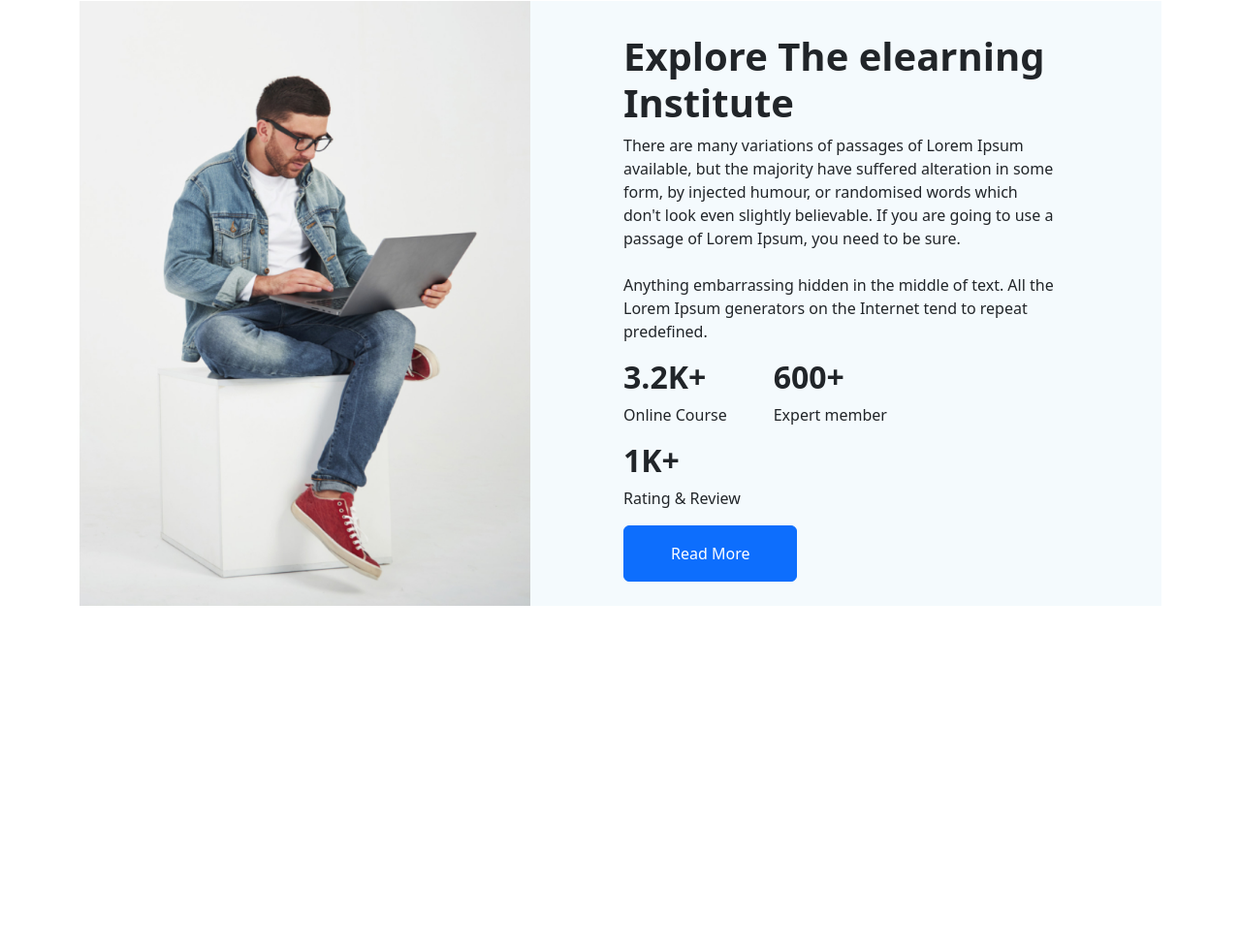
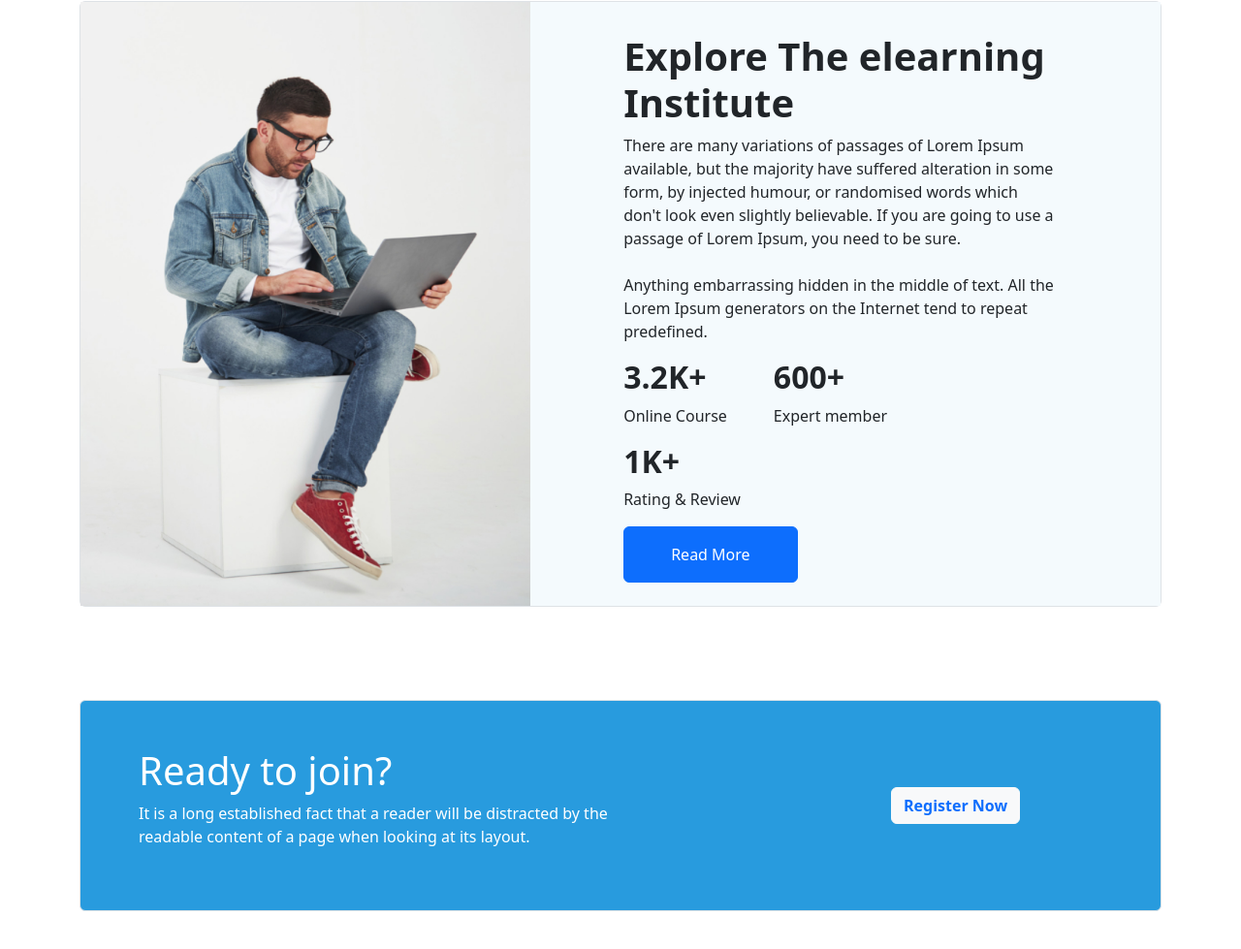
Before and after one commit to Joya322/E-Learning, a plain HTML site: page index.html in a window 1280 px wide. Shown: the part 1699-2678 px from the top of the page at 97% size. Before the commit the page ends 2372 px from the top, so only its background shows below. Drawn offline with nearby package versions, Linux system fonts and the light colour scheme.

Commit message:
registration section added

```diff
--- a/index.html
+++ b/index.html
@@ -392,15 +392,21 @@
 
         <!-- elearning institute section started -->
         <section id="eLearningIns" class="py-5">
-          <div class="row g-0">
+          <div class="row g-0 border border-1 rounded-2">
             <div class="col-12 col-md-5 col-lg-5">
-              <img src="./images/working.png" alt="working" class="img-fluid h-100" />
+              <img
+                src="./images/working.png"
+                alt="working"
+                class="img-fluid h-100"
+              />
             </div>
             <div
               class="col-12 col-md-7 col-lg-7 px-lg-5"
               id="workingBackground"
             >
-              <div class="d-flex h-100 align-items-center ps-4 pt-4 px-lg-5 ps-sm-4 pe-xs-2">
+              <div
+                class="d-flex h-100 align-items-center ps-4 pt-4 px-lg-5 ps-sm-4 pe-xs-2"
+              >
                 <div>
                   <h1 class="fw-bold">Explore The elearning Institute</h1>
                   <p class="">
@@ -410,12 +416,14 @@
                       class="d-lg-none d-sm-inline text-decoration-none"
                       href="#"
                       >....See More</a
-                    ><span class="d-none d-lg-block">don't look even slightly believable. If you are going to
-                    use a passage of Lorem Ipsum, you need to be sure.<br />
-                    <br />
-                    Anything embarrassing hidden in the middle of text. All the
-                    Lorem Ipsum generators on the Internet tend to repeat
-                    predefined.</span>
+                    ><span class="d-none d-lg-block"
+                      >don't look even slightly believable. If you are going to
+                      use a passage of Lorem Ipsum, you need to be sure.<br />
+                      <br />
+                      Anything embarrassing hidden in the middle of text. All
+                      the Lorem Ipsum generators on the Internet tend to repeat
+                      predefined.</span
+                    >
                   </p>
                   <div id="ratings" class="d-flex flex-wrap">
                     <div class="me-5">
@@ -431,7 +439,9 @@
                       <p>Rating & Review</p>
                     </div>
                   </div>
-                  <a class="btn btn-primary py-3 px-5 mb-3" href="#">Read More</a>
+                  <a class="btn btn-primary py-3 px-5 mb-3" href="#"
+                    >Read More</a
+                  >
                 </div>
               </div>
             </div>
@@ -439,7 +449,33 @@
         </section>
         <!-- elearning institute section ended -->
 
-
+        <!-- registration section started -->
+        <section id="registration" class="my-5">
+          <div class="container">
+            <div
+              class="row bgSkyBlue d-flex align-items-center p-5 border border-1 rounded-2"
+              style="max-height: 300px"
+            >
+              <div class="col-12 col-lg-6 text-white text-center text-lg-start">
+                <h1>Ready to join?</h1>
+                <p>
+                  It is a long established fact that a reader will be distracted
+                  by the readable content of a page when looking at its layout.
+                </p>
+              </div>
+              <div class="col-12 col-lg-5">
+                <div
+                  class="d-flex justify-content-center justify-content-lg-end"
+                >
+                  <a href="#" class="btn btn-light text-primary fw-bold"
+                    >Register Now</a
+                  >
+                </div>
+              </div>
+            </div>
+          </div>
+        </section>
+        <!-- registration section ended -->
       </div>
     </main>
     <!-- main ended -->
--- a/style.css
+++ b/style.css
@@ -13,13 +13,15 @@
   background-color: rgba(29, 29, 29, 0.7);
   border-radius: 5px;
 }
-.textOrange {
+.textOrange{
   color: rgb(226, 81, 28);
 }
 #workingBackground{
   background-color: #F4FAFD;
 }
-
+.bgSkyBlue{
+  background-color: #289BDE;
+}
 /* .carousel-caption {
   bottom: 150px;
   padding-left: 100px;
```
